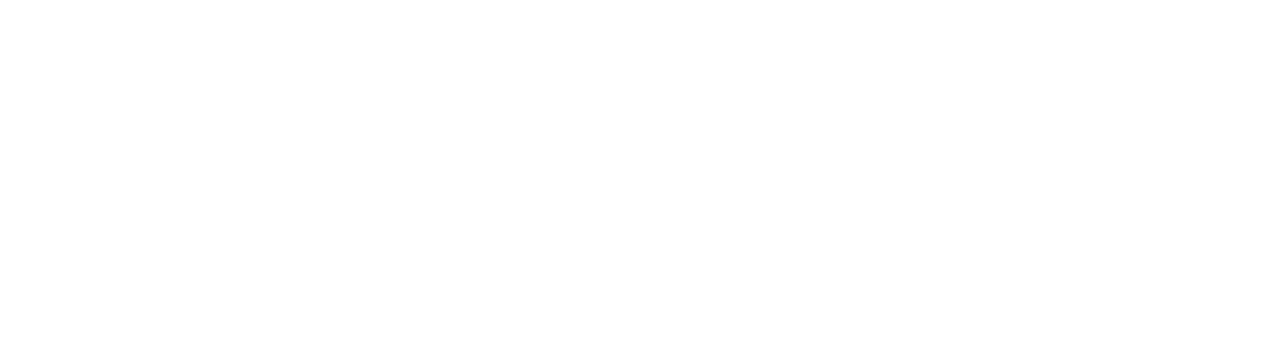
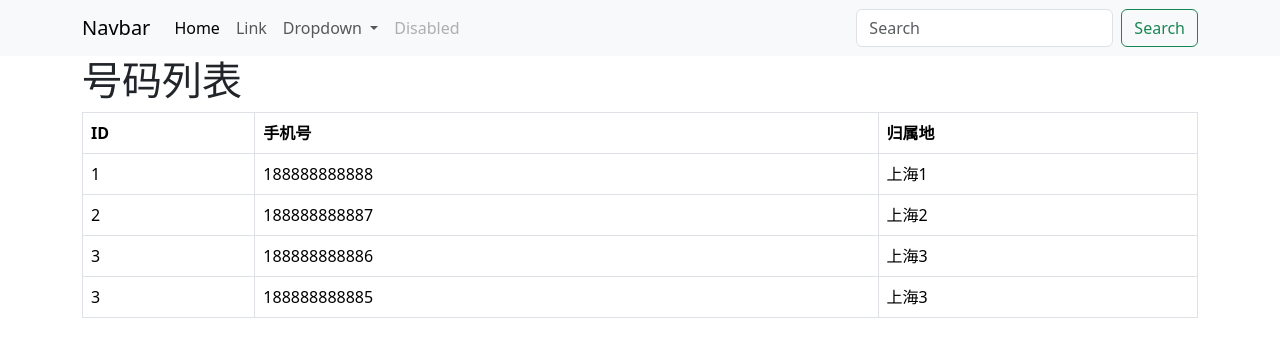
Before and after one commit to tigeryang2005/djangoProjectCelery, a Django app: page /index/ in a window 1280 px wide. Before the commit the part shown is empty. Shown: the top 357 px of the page. Run offline with Django 5.2, Linux system fonts and the light colour scheme; parts of the project's set-up code (start-up, migrations or seed data) failed here and were passed over; some libraries are stand-ins or nearby versions.

Commit message:
首页加导航、列表

```diff
--- a/WalkingSun/views.py
+++ b/WalkingSun/views.py
@@ -17,7 +17,13 @@ logger = logging.getLogger('log')
 # Create your views here.
 
 def index(request):
-    return render(request, 'index.html')
+    phone_list = [
+        {"id": 1, "phone": "188888888888", "city": "上海1"},
+        {"id": 2, "phone": "188888888887", "city": "上海2"},
+        {"id": 3, "phone": "188888888886", "city": "上海3"},
+        {"id": 3, "phone": "188888888885", "city": "上海3"},
+    ]
+    return render(request, 'index.html', {"phone_list": phone_list})
 
 
 def login(request):
--- a/templates/index.html
+++ b/templates/index.html
@@ -1,10 +1,76 @@
+{% load static %}
 <!DOCTYPE html>
 <html lang="en">
 <head>
     <meta charset="UTF-8">
     <title>首页</title>
+    <link rel="stylesheet" href="{% static 'bootstrap-5.0.0-beta1-dist/css/bootstrap.min.css' %}">
 </head>
 <body>
+<nav class="navbar navbar-expand-lg bg-body-tertiary">
+    <div class="container">
+        <a class="navbar-brand" href="#">Navbar</a>
+        <button class="navbar-toggler" type="button" data-bs-toggle="collapse" data-bs-target="#navbarSupportedContent"
+                aria-controls="navbarSupportedContent" aria-expanded="false" aria-label="Toggle navigation">
+            <span class="navbar-toggler-icon"></span>
+        </button>
+        <div class="collapse navbar-collapse" id="navbarSupportedContent">
+            <ul class="navbar-nav me-auto mb-2 mb-lg-0">
+                <li class="nav-item">
+                    <a class="nav-link active" aria-current="page" href="#">Home</a>
+                </li>
+                <li class="nav-item">
+                    <a class="nav-link" href="#">Link</a>
+                </li>
+                <li class="nav-item dropdown">
+                    <a class="nav-link dropdown-toggle" href="#" role="button" data-bs-toggle="dropdown"
+                       aria-expanded="false">
+                        Dropdown
+                    </a>
+                    <ul class="dropdown-menu">
+                        <li><a class="dropdown-item" href="#">Action</a></li>
+                        <li><a class="dropdown-item" href="#">Another action</a></li>
+                        <li>
+                            <hr class="dropdown-divider">
+                        </li>
+                        <li><a class="dropdown-item" href="#">Something else here</a></li>
+                    </ul>
+                </li>
+                <li class="nav-item">
+                    <a class="nav-link disabled" aria-disabled="true">Disabled</a>
+                </li>
+            </ul>
+            <form class="d-flex" role="search">
+                <input class="form-control me-2" type="search" placeholder="Search" aria-label="Search">
+                <button class="btn btn-outline-success" type="submit">Search</button>
+            </form>
+        </div>
+    </div>
+</nav>
+<div class="container">
+    <h1>号码列表</h1>
+    <table class="table table-bordered border-3">
+        <thead>
+        <tr>
+            <th>ID</th>
+            <th>手机号</th>
+            <th>归属地</th>
+        </tr>
+        </thead>
+        <tbody>
+        {% for p in phone_list %}
+            <tr>
+                <td>{{ p.id }}</td>
+                <td>{{ p.phone }}</td>
+                <td>{{ p.city }}</td>
+            </tr>
+        {% endfor %}
+        </tbody>
+    </table>
+</div>
 
+</div>
+
+<script src="{% static 'bootstrap-5.0.0-beta1-dist/js/bootstrap.bundle.min.js' %}"></script>
 </body>
 </html>
```
